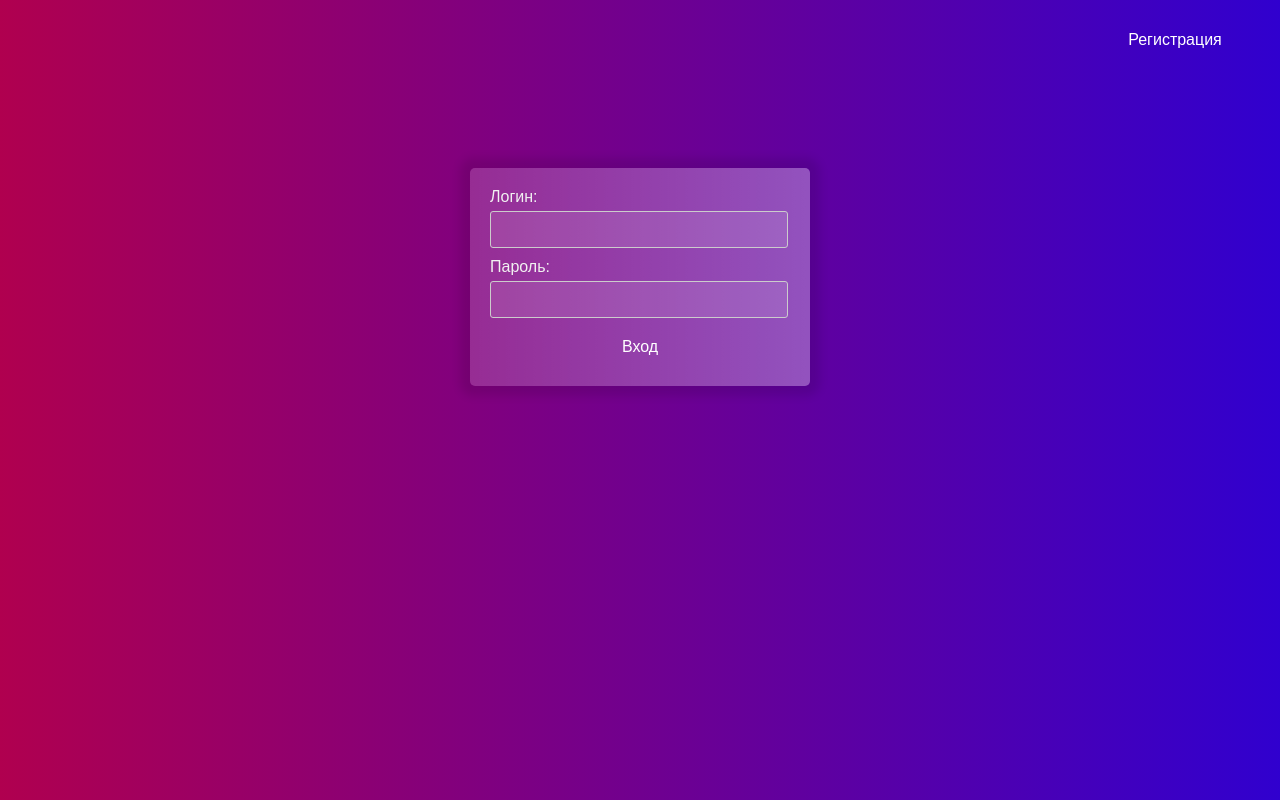
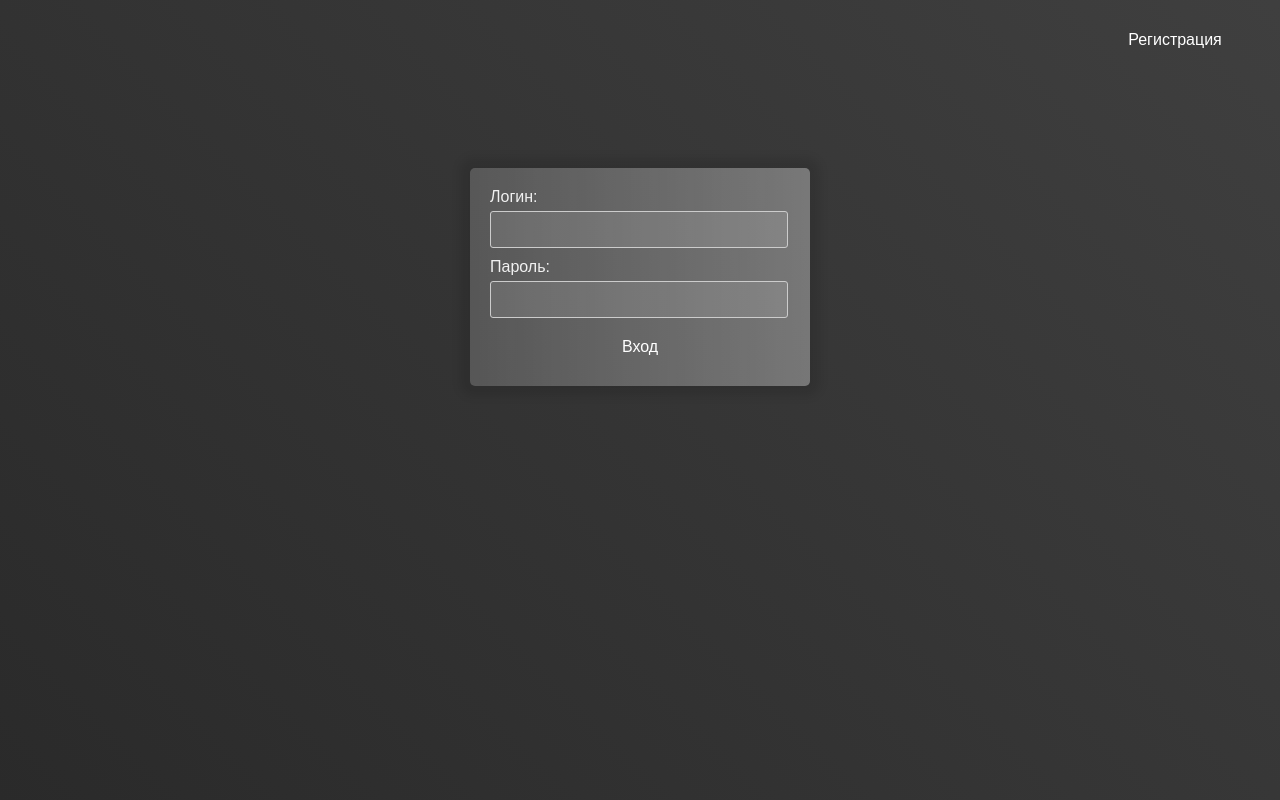
Before and after one commit to bezhan2009/GeneralBank, a Flask app: page / in a window 1280 px wide. Run offline with Flask 3, Linux system fonts and the light colour scheme; data that the repository does not hold is empty; some libraries are stand-ins or nearby versions.

Commit message:
refactor front-end

```diff
--- a/static/css/main_css_fail_for_log.css
+++ b/static/css/main_css_fail_for_log.css
@@ -146,7 +146,8 @@
               height: 100%;
                 top:0;
                 left:0;
-              background: linear-gradient(to right, #ff0000, #0000ff);
+                        background: linear-gradient(45deg, #222, #444);
+
               background-size: 200% 100%;
               animation: gradient 4s linear infinite;
             }
--- a/static/css/main_css_file_for_index.css
+++ b/static/css/main_css_file_for_index.css
@@ -151,7 +151,8 @@ box-shadow: 0 0 5px 5px rgba(0, 0, 0, 0.1);
           height: 100%;
             top:0;
             left:0;
-          background: linear-gradient(310deg, #61228b, #007bff);
+                    background: linear-gradient(45deg, #222, #444);
+
           background-size: 200% 100%;
           animation: gradient 4s infinite;
         }
--- a/templates/style/main_css_fail_for_log.css
+++ b/templates/style/main_css_fail_for_log.css
@@ -133,7 +133,7 @@ box-shadow: 0 0 10px 10px rgba(0, 0, 0, 0.1);
           height: 100%;
             top:0;
             left:0;
-          background: linear-gradient(310deg, forestgreen, #007bff);
+          background: linear-gradient(45deg, #222, #444);
           background-size: 200% 100%;
           animation: gradient 4s ease infinite;
         }
--- a/templates/style/main_css_file_for_index.css
+++ b/templates/style/main_css_file_for_index.css
@@ -130,7 +130,7 @@ box-shadow: 0 0 5px 5px rgba(0, 0, 0, 0.1);
           height: 100%;
             top:0;
             left:0;
-          background: linear-gradient(45deg, #ff0000, #0000ff);
+          background: linear-gradient(45deg, #222, #444);
           background-size: 200% 100%;
           animation: gradient 4s ease infinite;
         }
--- a/utils.py
+++ b/utils.py
@@ -1,4 +1,3 @@
-
 from flask import (Flask,
                    render_template,
                    redirect
@@ -8,6 +7,7 @@ import psycopg2
 app = Flask(__name__)
 
 app.secret_key = 'bezhan200910203040'
+
 
 def manually_connect(_db_name, _user, _password):
     if not _db_name:
```
